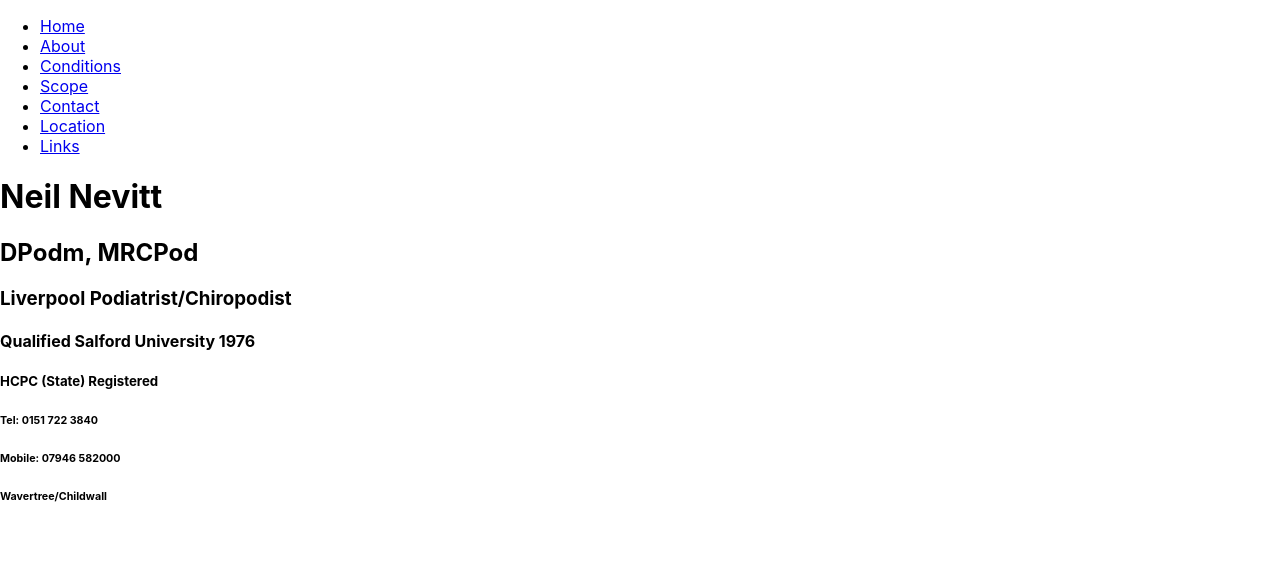
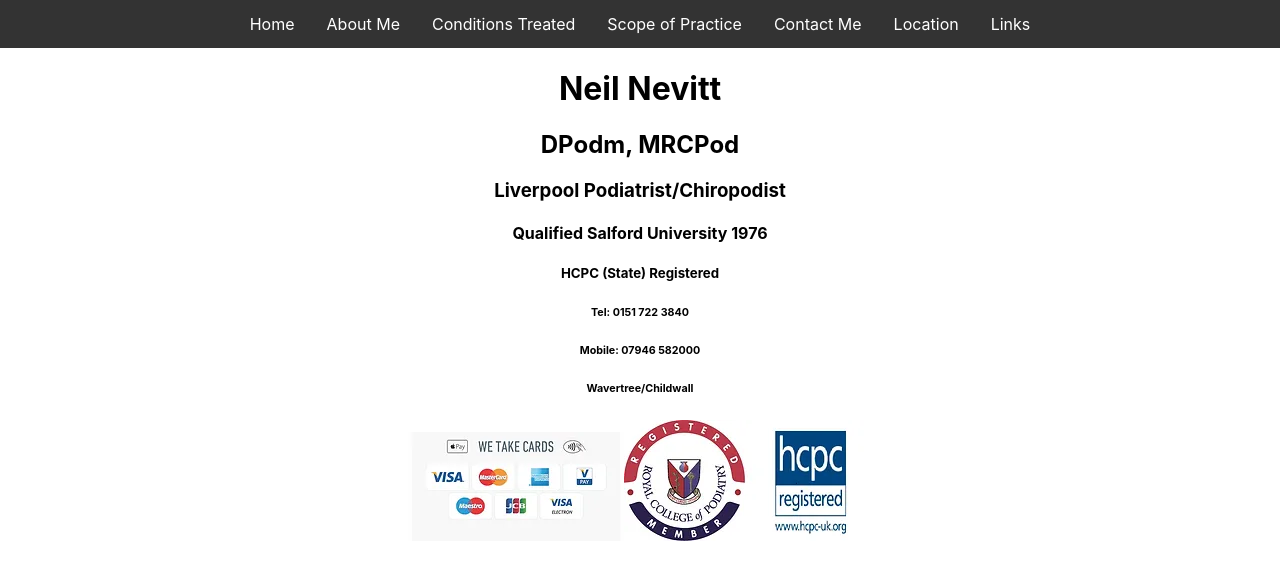
Before and after one commit to jacobadam/nn-podiatry, a React (Create React App) app: page / in a window 1280 px wide. Shown: the top 580 px of the page. Built offline with nearby package versions, Linux system fonts and the light colour scheme; no server answers.

Commit message:
add images, rename Nav, add styling

```diff
--- a/public/index.html
+++ b/public/index.html
@@ -3,6 +3,10 @@
   <head>
     <meta charset="utf-8" />
     <link rel="icon" href="%PUBLIC_URL%/favicon.ico" />
+    <link
+      rel="stylesheet"
+      href="https://cdnjs.cloudflare.com/ajax/libs/font-awesome/4.7.0/css/font-awesome.min.css"
+    />
     <meta name="viewport" content="width=device-width, initial-scale=1" />
     <meta name="theme-color" content="#000000" />
     <meta
--- a/src/App.js
+++ b/src/App.js
@@ -1,5 +1,5 @@
 import { BrowserRouter, Routes, Route } from "react-router-dom";
-import Layout from "./Layout.js";
+import Nav from "./Nav.js";
 import Home from "./Home.js";
 import About from "./About.js";
 import Contact from "./Contact.js";
@@ -13,7 +13,7 @@ function App() {
     <div>
       <BrowserRouter>
         <Routes>
-          <Route path="/" element={<Layout />}>
+          <Route path="/" element={<Nav />}>
             <Route index element={<Home />} />
             <Route path="about" element={<About />} />
             <Route path="conditions" element={<Conditions />} />
--- /dev/null
+++ b/src/Home.css
@@ -0,0 +1,9 @@
+.homepageBox {
+  max-width: fit-content;
+  margin-left: auto;
+  margin-right: auto;
+}
+
+.qualifications {
+  text-align: center;
+}
--- a/src/Home.js
+++ b/src/Home.js
@@ -1,8 +1,10 @@
 import React from "react";
+import "./Home.css";
 
 export default function Home() {
   return (
-    <div>
+    <div className="homepageBox">
+      <div className="qualifications">
         <h1>Neil Nevitt</h1>
         <h2>DPodm, MRCPod</h2>
         <h3>Liverpool Podiatrist/Chiropodist</h3>
@@ -12,5 +14,10 @@ export default function Home() {
         <h6>Mobile: 07946 582000</h6>
         <h6>Wavertree/Childwall</h6>
       </div>
+      <div>
+        <img src="/accepted-cards.webp" alt="accepted-cards" />
+        <img src="/hcpc-reg.webp" alt="hcpc-reg" />
+      </div>
+    </div>
   );
 }
--- /dev/null
+++ b/src/Nav.css
@@ -0,0 +1,21 @@
+ul {
+  list-style-type: none;
+  margin: 0;
+  padding: 0;
+  overflow: hidden;
+  background-color: #333;
+  display: flex;
+  justify-content: center;
+}
+
+li a {
+  display: block;
+  color: white;
+  text-align: center;
+  padding: 14px 16px;
+  text-decoration: none;
+}
+
+li a:hover {
+  background-color: grey;
+}
--- a/src/Layout.js
+++ b/src/Nav.js
@@ -1,5 +1,6 @@
 import React from "react";
 import { Outlet, Link } from "react-router-dom";
+import "./Nav.css";
 
 export default function Layout() {
   return (
@@ -10,16 +11,16 @@ export default function Layout() {
             <Link to="/">Home</Link>
           </li>
           <li>
-            <Link to="/about">About</Link>
+            <Link to="/about">About Me</Link>
           </li>
           <li>
-            <Link to="/conditions">Conditions</Link>
+            <Link to="/conditions">Conditions Treated</Link>
           </li>
           <li>
-            <Link to="/scope-of-practice">Scope</Link>
+            <Link to="/scope-of-practice">Scope of Practice</Link>
           </li>
           <li>
-            <Link to="/contact">Contact</Link>
+            <Link to="/contact">Contact Me</Link>
           </li>
           <li>
             <Link to="/location">Location</Link>
```
Also changed, not shown: public/accepted-cards.webp (added), public/hcpc-reg.webp (added). Lines whose indentation alone changed are shown as unchanged.
